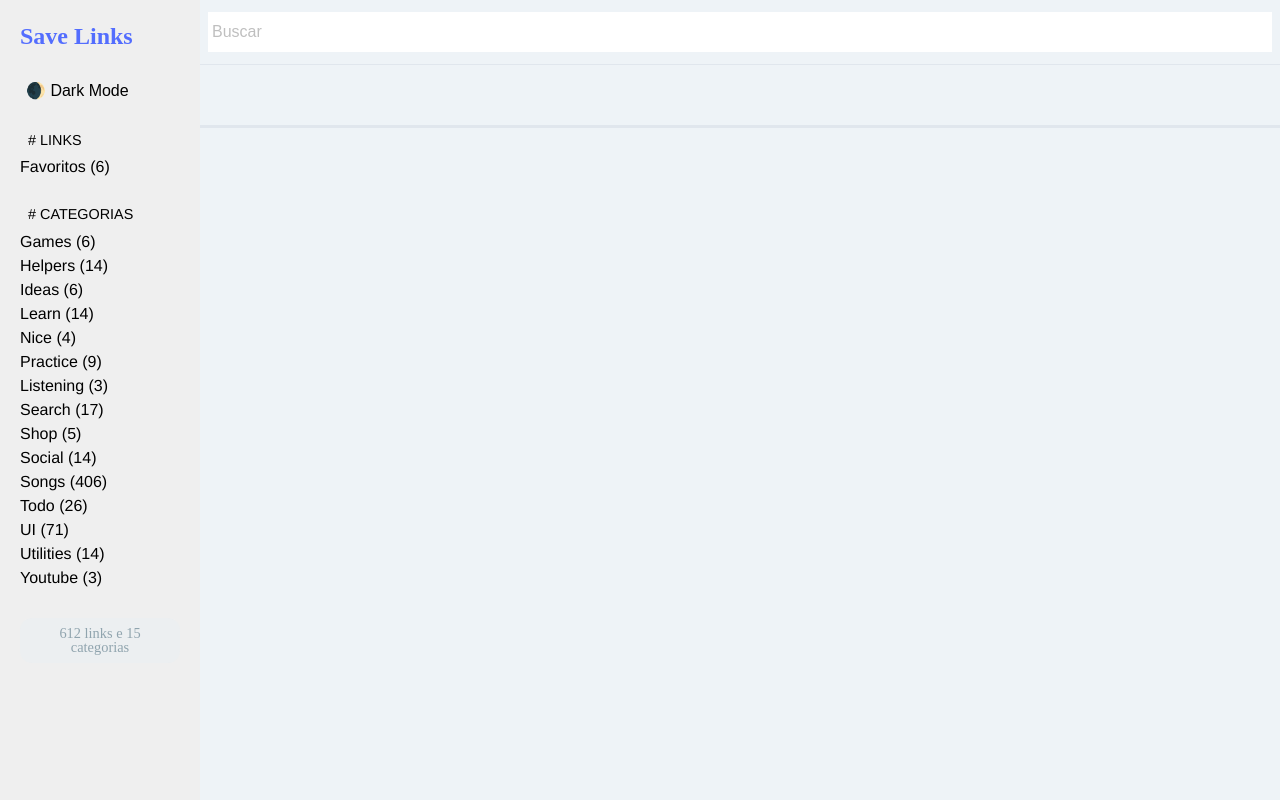
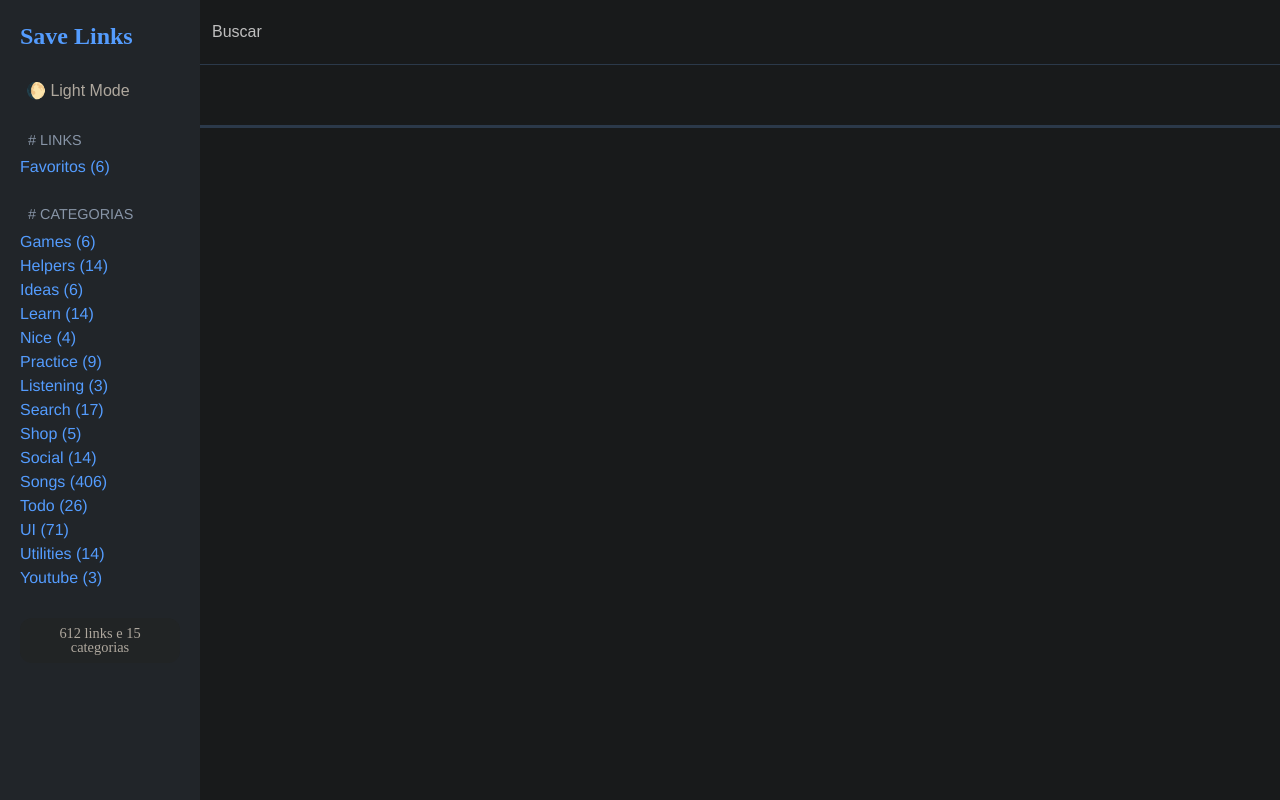
Before and after one commit to danielbom/save-links, a React (Vite) app: page / in a window 1280 px wide. Built offline with nearby package versions, Linux system fonts and the light colour scheme; a web font is replaced by a local one.

Commit message:
Update <ButtonToggleDarkMode/>

```diff
--- a/src/components/ButtonToggleDarkMode/index.tsx
+++ b/src/components/ButtonToggleDarkMode/index.tsx
@@ -4,21 +4,17 @@ import './styles.css'
 const DARK_MODE_KEY = 'save-links:darkMode'
 
 export default function ButtonToggleDarkMode() {
-  const [darkModeEnabled, setDarkModeEnabled] = useState(false)
-
-  useEffect(() => {
+  const [darkModeEnabled, setDarkModeEnabled] = useState(() => {
     const darkMode = localStorage.getItem(DARK_MODE_KEY)
-    if (darkMode) {
-      setDarkModeEnabled(true)
-    }
-  }, [])
+    return darkMode === 'true' || darkMode === null
+  })
 
   useEffect(() => {
     if (darkModeEnabled) {
       localStorage.setItem(DARK_MODE_KEY, 'true')
       document.body.classList.add('dark')
     } else {
-      localStorage.removeItem(DARK_MODE_KEY)
+      localStorage.setItem(DARK_MODE_KEY, 'false')
       document.body.classList.remove('dark')
     }
   }, [darkModeEnabled])
```
